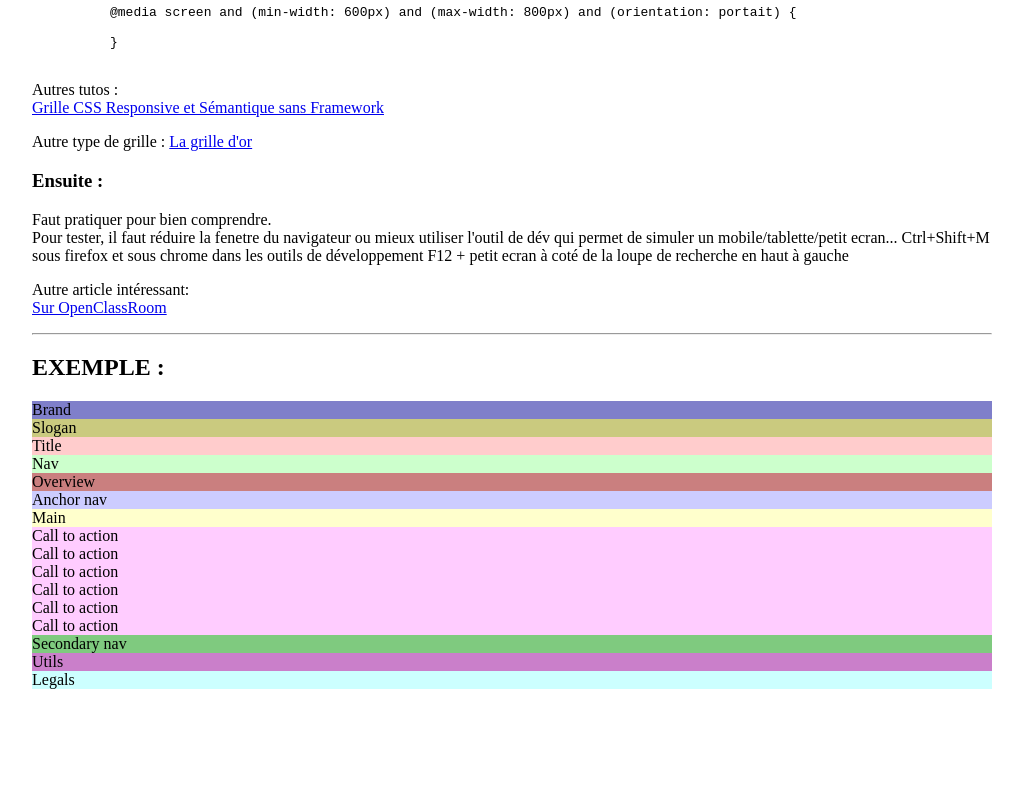
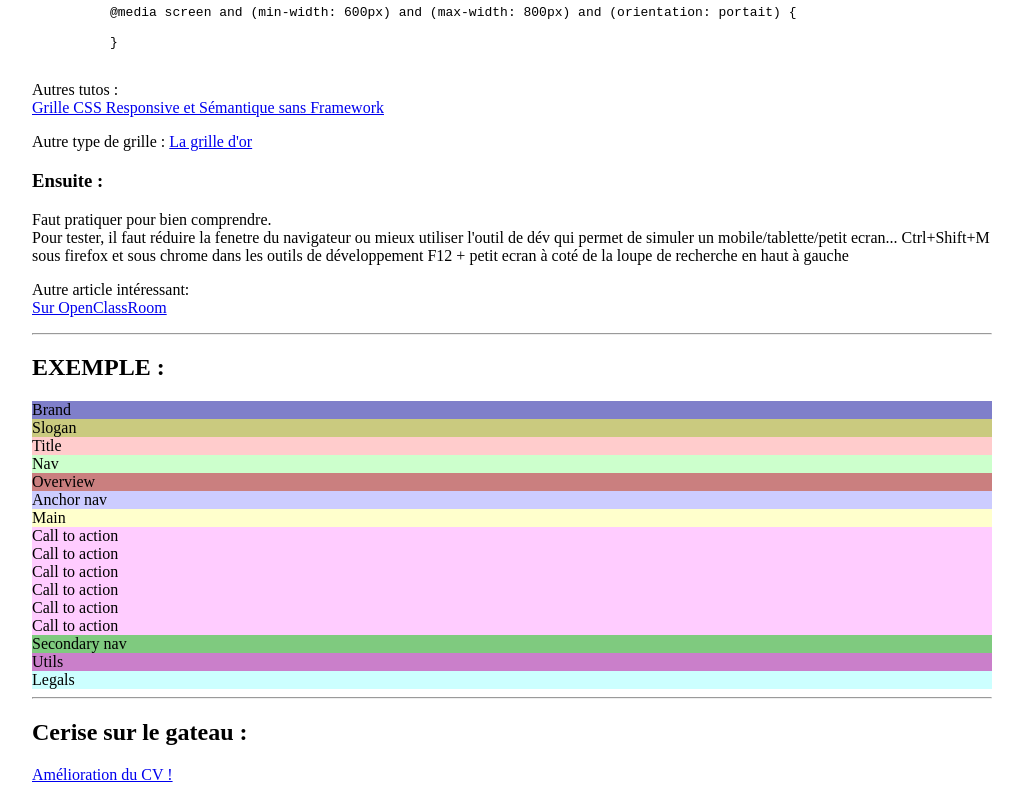
Before and after one commit to dtarcz/simplon-sem09, a plain HTML site: page index.html in a window 1280 px wide. Shown: the part 722-1522 px from the top of the page, without its empty margins (128-1151 px from the left). Before the commit the page ends 1411 px from the top, so only its background shows below. Drawn offline with Linux system fonts and the light colour scheme.

Commit message:
ajout du lien vers le CV amélioré dans l'index et le README

```diff
--- a/index.html
+++ b/index.html
@@ -97,6 +97,12 @@
         <div class="utils"></div>
         <div class="legals"></div>
       </div>
+    <hr>
+
+    <h2>Cerise sur le gateau&nbsp;:</h2>
+    <p>
+      <a href="http://simplon-davidt.github.io/">Amélioration du CV !</a>
+    </p>
 
   </body>
 
```
Also changed, not shown: 1 other file.
